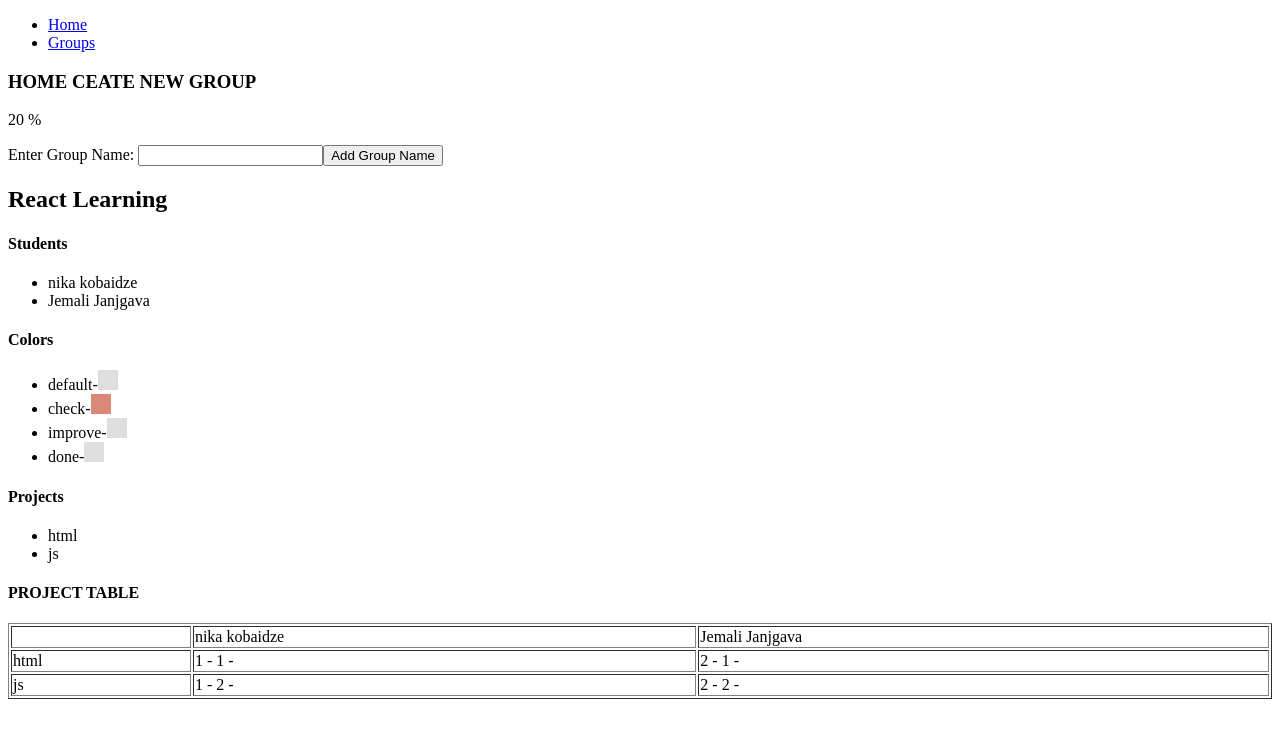
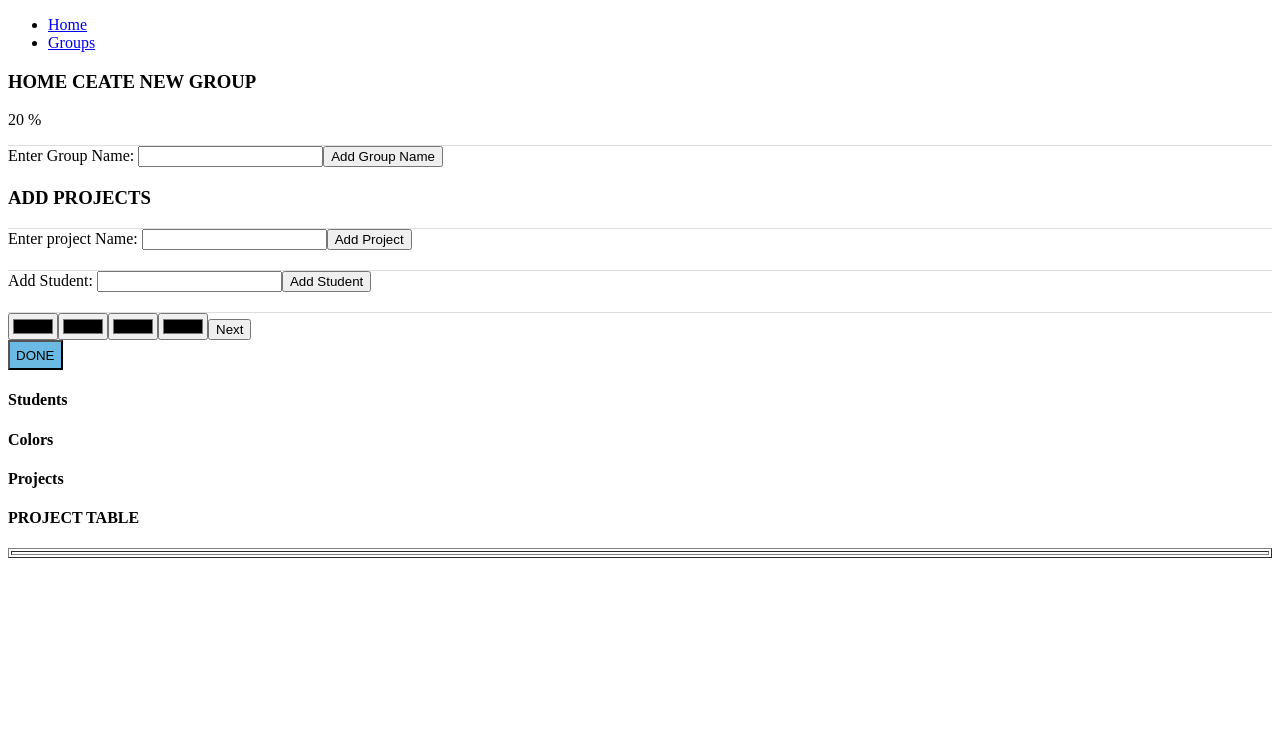
Before and after one commit to arborin/project_statuss_ol, a React (Create React App) app: page / in a window 1280 px wide. Shown: the top 738 px of the page. Built offline with nearby package versions, Linux system fonts and the light colour scheme.

Commit message:
[ADD] adding full process

```diff
--- a/src/data.js
+++ b/src/data.js
@@ -10,13 +10,17 @@ export const data = [
                 id: 2,
                 name: "Jemali Janjgava",
             },
+            {
+                id: 3,
+                name: "Muhamed gonzoevi",
+            },
         ],
 
         colors: [
-            { id: 1, name: "default", code: "#dedede" },
-            { id: 2, name: "check", code: "#da8877" },
-            { id: 3, name: "improve", code: "#dedede" },
-            { id: 4, name: "done", code: "#dedede" },
+            { id: 1, name: "default", code: "#e74c3c" },
+            { id: 2, name: "check", code: "#f1c40f" },
+            { id: 3, name: "improve", code: "#3498db" },
+            { id: 4, name: "done", code: "#27ae60" },
         ],
 
         projects: [
@@ -25,10 +29,12 @@ export const data = [
         ],
 
         results: [
-            { student_id: 1, project_id: 1, color_id: 1 },
-            { student_id: 1, project_id: 2, color_id: 2 },
-            { student_id: 2, project_id: 1, color_id: 1 },
-            { student_id: 2, project_id: 2, color_id: 2 },
+            { student_id: 1, project_id: 1, color_id: 1, comment: "" },
+            { student_id: 1, project_id: 2, color_id: 2, comment: "" },
+            { student_id: 2, project_id: 1, color_id: 4, comment: "" },
+            { student_id: 2, project_id: 2, color_id: 2, comment: "" },
+            { student_id: 3, project_id: 1, color_id: 1, comment: "" },
+            { student_id: 3, project_id: 2, color_id: 1, comment: "" },
         ],
     },
 ];
--- a/src/pages/Home.jsx
+++ b/src/pages/Home.jsx
@@ -4,7 +4,25 @@ import { data } from "../data";
 function Home() {
     const [groupName, setGroupName] = useState("");
     const [progress, setProgress] = useState(20);
-    const [projects, setData] = useState(data);
+    const [projects, setProjects] = useState([]);
+    const [colors, setColors] = useState([
+        { id: 1, name: "default", code: "#000000" },
+        { id: 2, name: "check", code: "#000000" },
+        { id: 3, name: "improve", code: "#000000" },
+        { id: 4, name: "done", code: "#000000" },
+    ]);
+
+    const [groupData, setGroupData] = useState({
+        name: "",
+        students: [],
+        projects: [],
+        colors: [],
+        results: [],
+    });
+
+    const [studentName, setStudentName] = useState("");
+    const [projectName, setProjectName] = useState("");
+    const [students, setStudents] = useState([]);
 
     const groupNameHandler = (e) => {
         console.log(e.target.value);
@@ -16,13 +34,91 @@ function Home() {
         setProgress(40);
     };
 
+    const changeColor = (e) => {
+        const name = e.target.name;
+        const value = e.target.value;
+
+        let newCodes = colors.map((color) => {
+            if (color.name === name) {
+                color.code = value;
+            }
+            return color;
+        });
+        console.log("++++++++++++++++++++++++++++++++++++++++++++");
+        console.log(newCodes);
+        console.log("++++++++++++++++++++++++++++++++++++++++++++");
+        setColors(newCodes);
+        console.log(name, "----", value);
+    };
+
     console.log(data);
+
+    const addStudent = () => {
+        console.log("ADD STUDENT");
+        let id = 0;
+        if (students.length > 0) {
+            console.log(students.slice(-1));
+            let lastItem = students.slice(-1)[0];
+            id = lastItem.id + 1;
+        }
+        const student = { id: id, name: studentName };
+
+        setStudents([...students, student]);
+        setStudentName("");
+    };
+
+    const addProject = () => {
+        console.log("ADD STUDENT");
+        let id = 0;
+        if (projects.length > 0) {
+            console.log(projects.slice(-1));
+            let lastItem = projects.slice(-1)[0];
+            id = lastItem.id + 1;
+        }
+        const project = { id: id, name: projectName };
+
+        setProjects([...projects, project]);
+        setProjectName("");
+    };
+
+    const next = () => {
+        setProgress(progress + 20);
+    };
+
+    const saveData = () => {
+        console.log(groupName);
+        console.log(projects);
+        console.log(students);
+        console.log(colors);
+
+        // GENERATE RESULTS
+        let results = [];
+
+        students.forEach((student) => {
+            let data = { student_id: student.id, color_id: 1, comment: "" };
+
+            projects.forEach((project) => {
+                results.push({ ...data, project_id: project.id });
+            });
+        });
+
+        console.log("RESULTS");
+        console.log(results);
+
+        setGroupData({
+            name: groupName,
+            colors: colors,
+            students: students,
+            projects: projects,
+            results: results,
+        });
+    };
 
     return (
         <div>
             <h3>HOME CEATE NEW GROUP</h3>
             <p>{progress} %</p>
-            <div>
+            <div style={{ borderTop: "1px solid #dedede", marginBottom: 20 }}>
                 <label htmlFor="group-name">Enter Group Name: </label>
                 <input
                     type="text"
@@ -32,24 +128,87 @@ function Home() {
                 />
                 <button onClick={addGroupName}>Add Group Name</button>
             </div>
+            <h3>ADD PROJECTS</h3>
+            <div style={{ borderTop: "1px solid #dedede", marginBottom: 20 }}>
+                <label htmlFor="group-name">Enter project Name: </label>
+                <input
+                    type="text"
+                    name="project-name"
+                    value={projectName}
+                    onChange={(e) => {
+                        setProjectName(e.target.value);
+                    }}
+                />
+                <button onClick={addProject}>Add Project</button>
+                {projects.map((project) => {
+                    return (
+                        <p key={project.id}>
+                            {project.id} - {project.name}
+                        </p>
+                    );
+                })}
+            </div>
+            <div style={{ borderTop: "1px solid #dedede", marginTop: 20 }}>
+                <label htmlFor="student-name">Add Student: </label>
+                <input
+                    type="text"
+                    name="student-name"
+                    value={studentName}
+                    onChange={(e) => {
+                        setStudentName(e.target.value);
+                    }}
+                />
+                <button onClick={addStudent}>Add Student</button>
+
+                {students.map((student) => {
+                    return (
+                        <p key={student.id}>
+                            {student.id} - {student.name}
+                        </p>
+                    );
+                })}
+            </div>
+            <div style={{ borderTop: "1px solid #dedede", marginTop: 20 }}>
+                {colors.map((color) => {
+                    return (
+                        <input
+                            key={color.id}
+                            type="color"
+                            name={color.name}
+                            value={color.code}
+                            onChange={(e) => changeColor(e)}
+                        />
+                    );
+                })}
+
+                <button onClick={next}>Next</button>
+            </div>
             <div>
-                {projects.map((group, index) => {
-                    return (
-                        <div key={index}>
+                <button
+                    onClick={saveData}
+                    style={{
+                        display: "block",
+                        height: 30,
+                        background: "#6bbae4",
+                    }}
+                >
+                    DONE
+                </button>
+            </div>
+            <div>
+                <div>
                     <h2>
-                                <strong>{group.name}</strong>
+                        <strong>{groupData.name}</strong>
                     </h2>
                     <h4>Students</h4>
                     <ul key="student">
-                                {group.students.map((student) => {
-                                    return (
-                                        <li key={student.id}>{student.name}</li>
-                                    );
+                        {groupData.students.map((student) => {
+                            return <li key={student.id}>{student.name}</li>;
                         })}
                     </ul>
                     <h4>Colors</h4>
                     <ul key="colors">
-                                {group.colors.map((color) => {
+                        {groupData.colors.map((color) => {
                             return (
                                 <li key={color.id}>
                                     {color.name}-
@@ -67,10 +226,8 @@ function Home() {
                     </ul>
                     <h4>Projects</h4>
                     <ul>
-                                {group.projects.map((project) => {
-                                    return (
-                                        <li key={project.id}>{project.name}</li>
-                                    );
+                        {groupData.projects.map((project) => {
+                            return <li key={project.id}>{project.name}</li>;
                         })}
                     </ul>
                     <h4>PROJECT TABLE</h4>
@@ -78,32 +235,25 @@ function Home() {
                         <thead>
                             <tr>
                                 <td></td>
-                                        {group.students.map(
-                                            (student, index) => {
-                                                return (
-                                                    <td key={index}>
-                                                        {student.name}
-                                                    </td>
-                                                );
-                                            }
-                                        )}
+                                {students.map((student, index) => {
+                                    return <td key={index}>{student.name}</td>;
+                                })}
                             </tr>
                         </thead>
                         <tbody>
-                                    {group.projects.map((project) => {
+                            {groupData.projects.map((project) => {
                                 return (
                                     <tr key={project.id}>
                                         <td>{project.name}</td>
-
-                                                {group.students.map(
+                                        {groupData.students.map(
                                             (student, index) => {
                                                 let res =
-                                                            group.results.filter(
+                                                    groupData.results.filter(
                                                         (result) => {
                                                             return (
-                                                                        result.student_id ==
+                                                                result.student_id ===
                                                                     student.id &&
-                                                                        result.project_id ==
+                                                                result.project_id ===
                                                                     project.id
                                                             );
                                                         }
@@ -112,38 +262,40 @@ function Home() {
                                                     "======================================"
                                                 );
 
-                                                        let color_id =
-                                                            res[0].color_id;
+                                                let color_id = res[0].color_id;
 
-                                                        let color_code =
-                                                            group.colors.filter(
+                                                let color = colors.filter(
                                                     (color) => {
-                                                                    return (color.id =
-                                                                        color_id);
+                                                        return (
+                                                            color.id ===
+                                                            color_id
+                                                        );
                                                     }
                                                 );
 
-                                                        console.log(color_code);
+                                                console.log(color[0].code);
                                                 console.log(
                                                     "======================================"
                                                 );
 
                                                 return (
-                                                            <td key={index}>
+                                                    <td
+                                                        key={index}
+                                                        bgcolor={color[0].code}
+                                                    >
                                                         {student.id} -{" "}
                                                         {project.id} -{" "}
+                                                        {color[0].code}
                                                     </td>
                                                 );
                                             }
-                                                )}
+                                        )}{" "}
                                     </tr>
                                 );
                             })}
                         </tbody>
                     </table>
                 </div>
-                    );
-                })}
             </div>
         </div>
     );
```
Also changed, not shown: 1 other file (tests, documents, lock files or other folders). Lines whose indentation alone changed are shown as unchanged.
